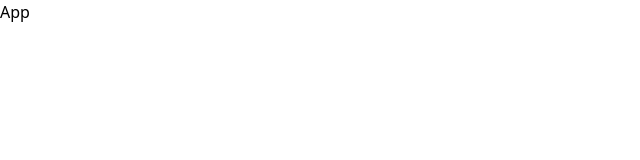
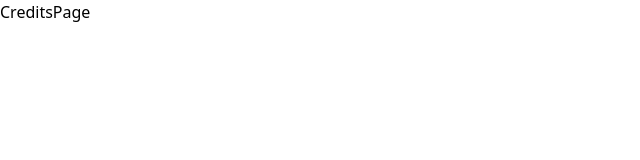
Before and after one commit to edd-araujo/maze-game-backtracking-react, a React (Vite) app: page /credits in a window 1280 px wide. Shown: the top 160 px of the page, without its empty margins (0-640 px from the left). Built offline with nearby package versions, Linux system fonts and the light colour scheme.

Commit message:
feat: setup routes

```diff
--- a/src/App.jsx
+++ b/src/App.jsx
@@ -1,7 +1,18 @@
-import React from "react";
+import { BrowserRouter, Routes, Route } from "react-router-dom";
+import HomePage from "./pages/HomePage";
+import CreditsPage from "./pages/CreditsPage";
+import GamePage from "./pages/GamePage";
 
 const App = () => {
-  return <div>App</div>;
+  return (
+    <BrowserRouter>
+      <Routes>
+        <Route path="/" element={<HomePage />} />
+        <Route path="/credits" element={<CreditsPage />} />
+        <Route path="/game" element={<GamePage />} />
+      </Routes>
+    </BrowserRouter>
+  );
 };
 
 export default App;
--- /dev/null
+++ b/src/pages/CreditsPage.jsx
@@ -0,0 +1,7 @@
+import React from "react";
+
+const CreditsPage = () => {
+  return <div>CreditsPage</div>;
+};
+
+export default CreditsPage;
--- /dev/null
+++ b/src/pages/GamePage.jsx
@@ -0,0 +1,7 @@
+import React from "react";
+
+const GamePage = () => {
+  return <div>GamePage</div>;
+};
+
+export default GamePage;
--- /dev/null
+++ b/src/pages/HomePage.jsx
@@ -0,0 +1,7 @@
+import React from "react";
+
+const HomePage = () => {
+  return <div>HomePage</div>;
+};
+
+export default HomePage;
```
